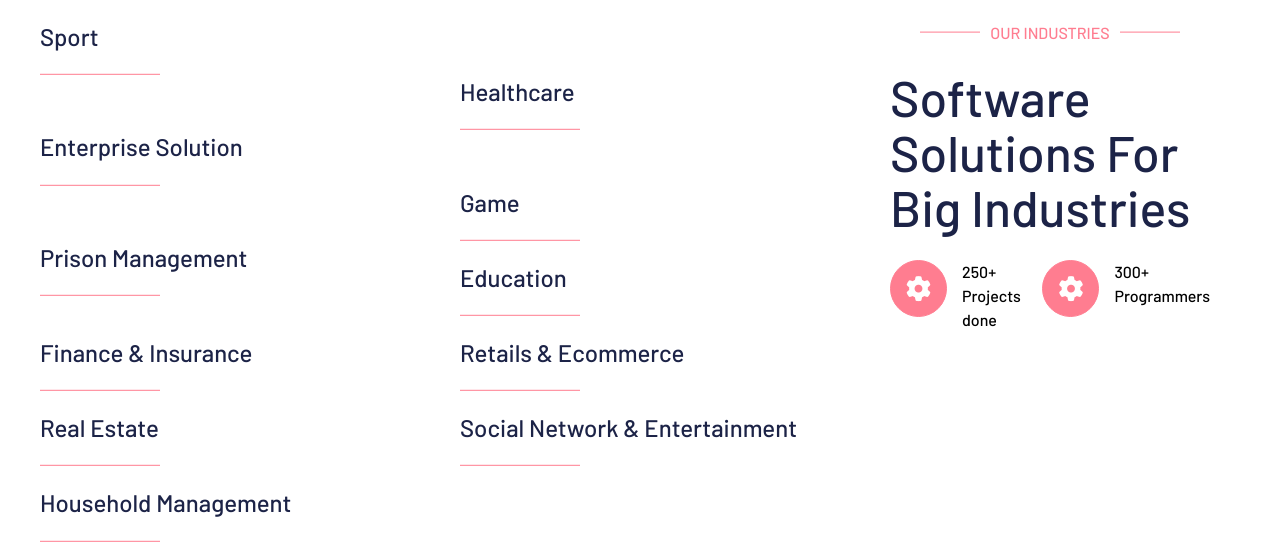
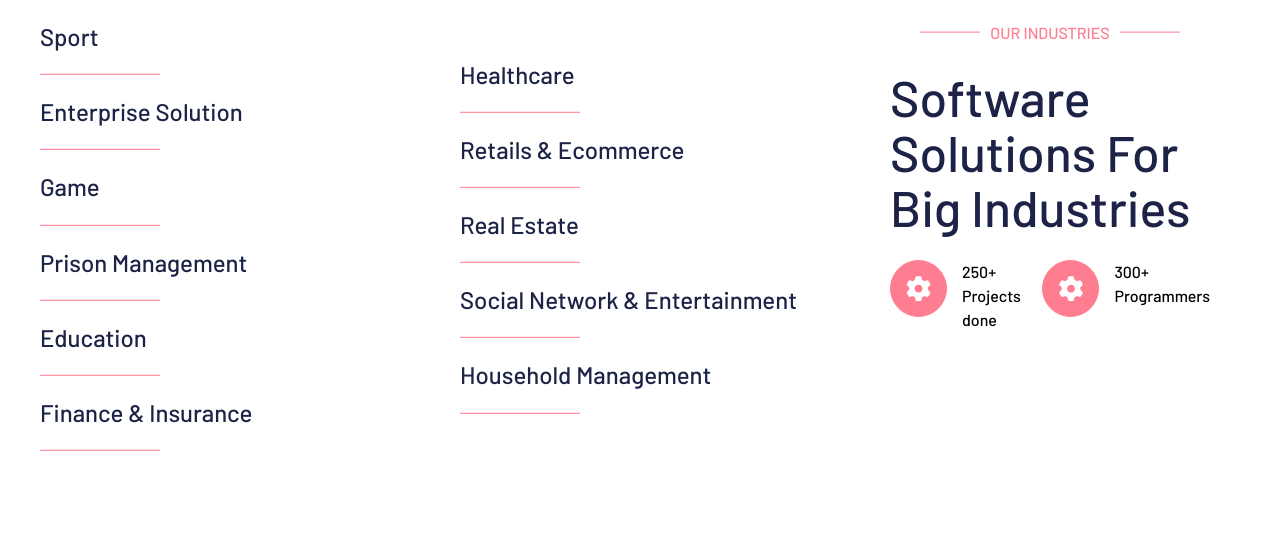
Before and after one commit to nccasia/ncc-landing, a plain HTML site: page index.html in a window 1280 px wide. Shown: the part 1000-1551 px from the top of the page. Drawn offline with Linux system fonts and the light colour scheme.

Commit message:
fix home

```diff
--- a/css/index.css
+++ b/css/index.css
@@ -129,13 +129,33 @@
   grid-gap: 20px;
 }
 
-.rows:nth-child(-1n + 4) {
+.rows:nth-child(-1n + 6) {
   grid-row: span 2;
 }
 
 .rows:nth-last-child(5) {
   grid-column-start:2;
   grid-row: 2 / span 2;
+}
+
+.rows:nth-last-child(4) {
+  grid-column-start:2;
+  grid-row: 4 / span 2;
+}
+
+.rows:nth-last-child(3) {
+  grid-column-start:2;
+  grid-row: 6 / span 2;
+}
+
+.rows:nth-last-child(2) {
+  grid-column-start:2;
+  grid-row: 8 / span 2;
+}
+
+.rows:nth-last-child(1) {
+  grid-column-start:2;
+  grid-row: 10 / span 2;
 }
 
 .section-2 .left .title {
@@ -327,6 +347,7 @@
   margin-bottom: 15px;
   width: 100%;
   gap: 10px;
+  align-items: center;
 }
 
 .box .content {
@@ -356,7 +377,6 @@
   color: var(--e-global-color-secondary);
   font-size: 26px;
   font-weight: 600;
-  line-height: 2em;
   width: 80%;
 }
 
@@ -517,7 +537,7 @@
   font-size: 20px;
   padding: 20px;
   box-sizing: border-box;
-  line-height: 1.6em;
+  line-height: 1.35em;
   font-style: italic;
 }
 
```
